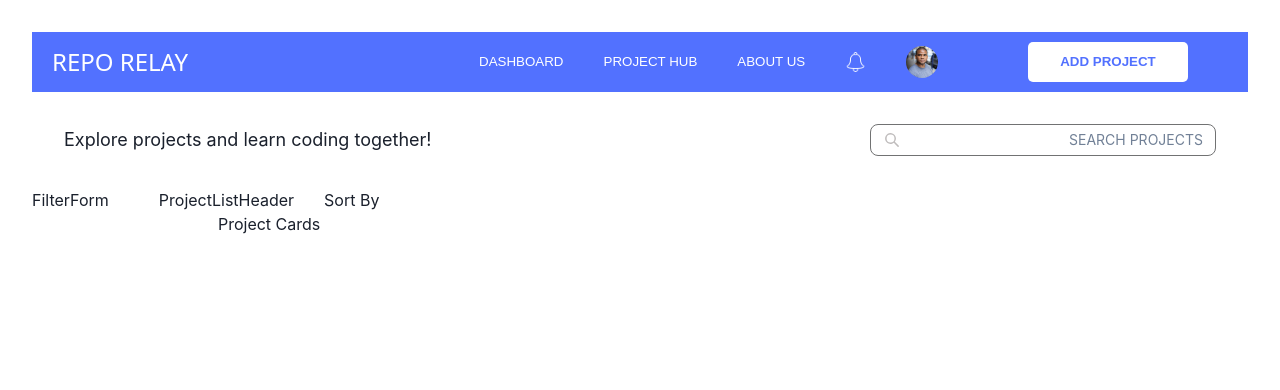
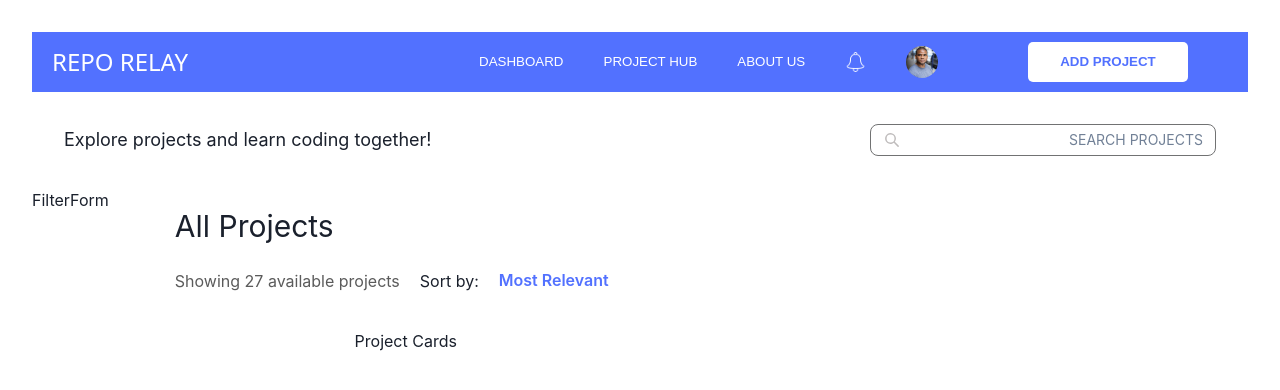
Before and after one commit to chloevanct/RepoRelay, a React (Vite) app: page /home in a window 1280 px wide. Shown: the top 390 px of the page. Built offline with nearby package versions, Linux system fonts and the light colour scheme.

Commit message:
WIP - projectListHeading
projectListHeading components complete. styling almost - need to fix width of entire component. currently dynamic across devtool devices.

```diff
--- a/src/components/projectHub/ProjectListHeader.jsx
+++ /dev/null
@@ -1,8 +0,0 @@
-
-export default function ProjectListHeader() {
-    return (
-        <div>
-            <p>ProjectListHeader</p>
-        </div>
-    )
-}
--- /dev/null
+++ b/src/components/projectHub/ProjectListHeader/ProjectListHeader.jsx
@@ -0,0 +1,20 @@
+import SortByMenu from './SortByMenu'
+import { Flex, Box, Text } from '@chakra-ui/react'
+
+export default function ProjectListHeader() {
+    return (
+        <Flex justify="space-between" align="center" p={4} width="100%">
+            <Box>
+                <Box> {/* to look better on mobile devices */}
+                    <Flex>
+                    <Text fontSize="3xl">All Projects</Text>
+                    </Flex>
+                </Box>
+                <Flex alignItems="center" justify="space-between">
+                    <Text fontSize="md" color="#5B5B5B" mr={2}>Showing 27 available projects</Text>
+                    <SortByMenu />
+                </Flex>
+            </Box>
+        </Flex>
+    )
+}
--- /dev/null
+++ b/src/components/projectHub/ProjectListHeader/SortByMenu.jsx
@@ -0,0 +1,39 @@
+import { useState } from 'react';
+import { Menu, MenuButton, MenuList, MenuItem, Button, Flex, Text } from '@chakra-ui/react';
+
+export default function SortByMenu() {
+    const [chosenOption, setChosenOption] = useState('Most Relevant');
+
+    const handleMenuItemClick = (option) => {
+        setChosenOption(option);
+    };
+
+    return (
+        <Flex alignItems="center" justifyContent="center" p="3">
+            <Flex alignItems="center">
+            <Text mr="1" display="flex" alignItems="center">Sort by:</Text>
+                <Menu>
+                    <MenuButton as={Button}
+                                sx={{
+                                    bg: 'transparent',
+                                    border: 'none',
+                                    _hover: { bg: 'transparent', border: 'none'},
+                                    _active: { bg: 'transparent', border: 'none'},
+                                    color: '#5271FF',
+                                    display: 'flex',
+                                    alignItems:'center'
+                                }}
+                                    >
+                        {chosenOption}
+                    </MenuButton>
+                    <MenuList sx={{color: '#5271FF'}}>
+                        <MenuItem onClick={() => handleMenuItemClick('Most Relevant')}>Most Relevant</MenuItem>
+                        <MenuItem onClick={() => handleMenuItemClick('Most Viewed')}>Most Viewed</MenuItem>
+                        <MenuItem onClick={() => handleMenuItemClick('Most Active')}>Most Active</MenuItem>
+                        <MenuItem onClick={() => handleMenuItemClick('Submission Date')}>Submission Date</MenuItem>
+                    </MenuList>
+                </Menu>
+            </Flex>
+        </Flex>
+    );
+}
--- a/src/components/projectHub/SortBy.jsx
+++ /dev/null
@@ -1,7 +0,0 @@
-export default function SortBy() {
-    return (
-        <>
-            <p>Sort By</p>
-        </>
-    )
-}
--- a/src/main.jsx
+++ b/src/main.jsx
@@ -8,7 +8,6 @@ import './index.css'
 
 ReactDOM.createRoot(document.getElementById("root")).render(
   <React.StrictMode>
-
     <ChakraProvider>
       <App />
     </ChakraProvider>
--- a/src/pages/ProjectHubPage.jsx
+++ b/src/pages/ProjectHubPage.jsx
@@ -1,8 +1,7 @@
 import Header from '../components/Header'
 import SearchBarHeader from '../components/projectHub/SearchBarHeader/SearchBarHeader'
 import FilterForm from '../components/projectHub/FilterForm'
-import ProjectListHeader from '../components/projectHub/ProjectListHeader'
-import SortBy from '../components/projectHub/SortBy'
+import ProjectListHeader from '../components/projectHub/ProjectListHeader/ProjectListHeader'
 import ProjectCards from '../components/ProjectCards'
 import './ProjectHubPage.css'
 
@@ -17,7 +16,6 @@ export default function ProjectHubPage() {
                     <div id='projectList'>
                         <div id='projectListHeading'>
                             <ProjectListHeader></ProjectListHeader>
-                            <SortBy></SortBy>
                         </div>
                         <ProjectCards></ProjectCards>
                     </div>
```
